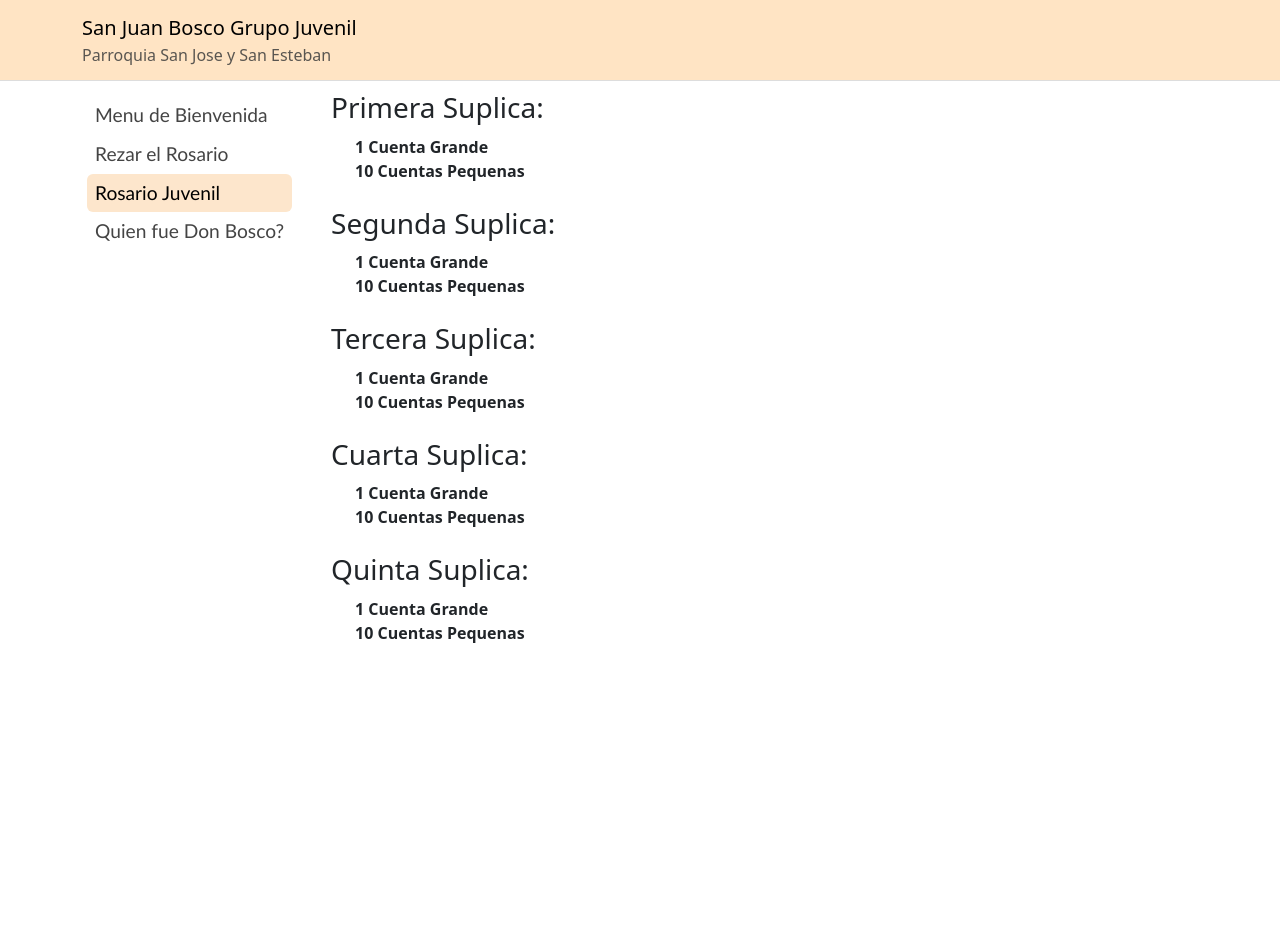
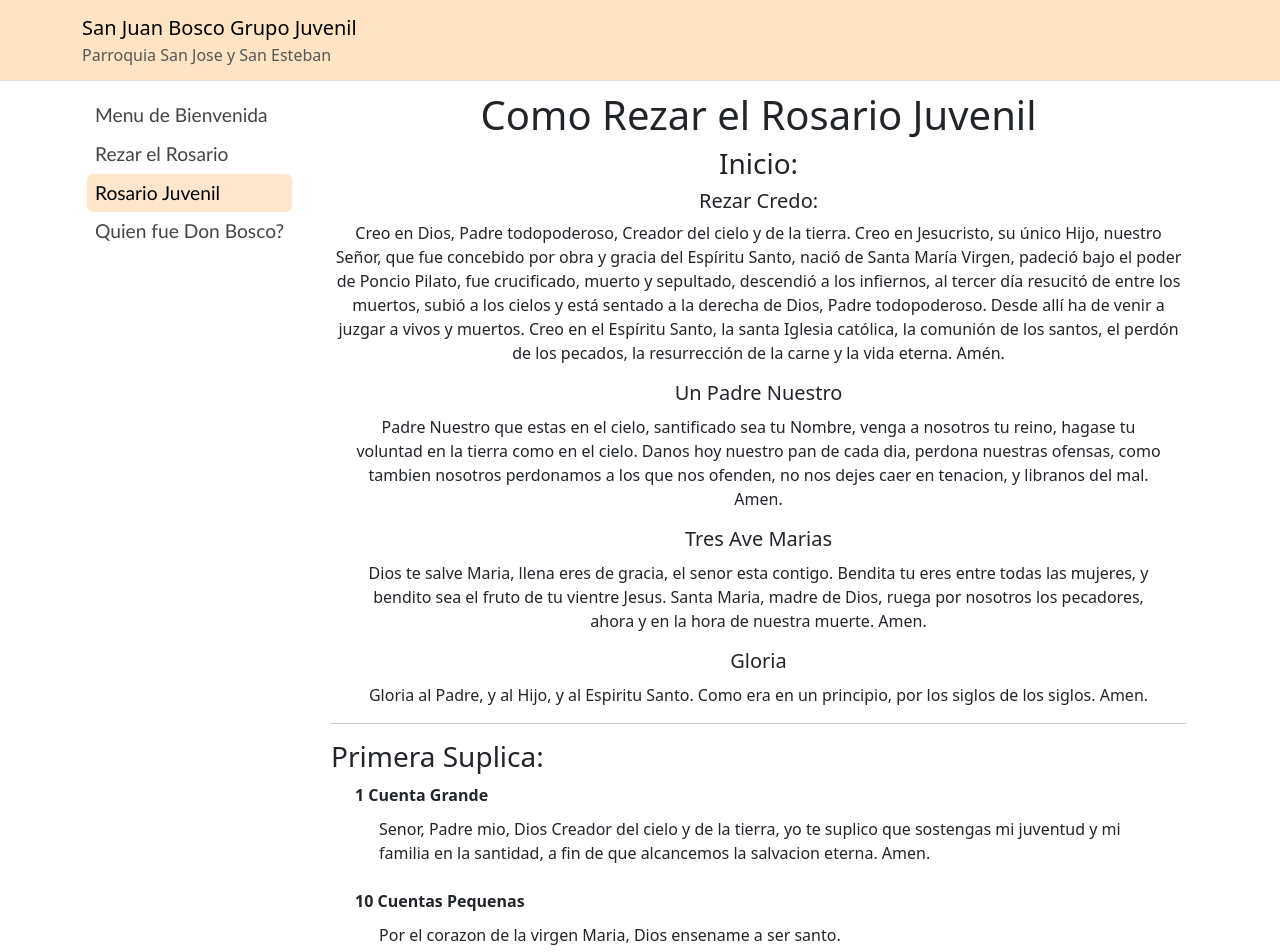
Before and after one commit to luiss28/San-Juan-Bosco-App, a React (Create React App) app: page /rosariojuvenil in a window 1280 px wide. Shown: the top 952 px of the page. Before the commit the page ends 800 px from the top, so only its background shows below. Built offline with nearby package versions, Linux system fonts and the light colour scheme; no server answers.

Commit message:
Pausing here for long break. Have to receive green light from Monsignor.

```diff
--- /dev/null
+++ b/src/components/CuentaGrande.jsx
@@ -0,0 +1,13 @@
+import Body from '../components/Body';
+
+export default function CuentaGrande() {
+    return (
+        <Body>
+            Senor, Padre mio, Dios Creador del
+            cielo y de la tierra, yo te suplico
+            que sostengas mi juventud y mi familia
+            en la santidad, a fin de que alcancemos
+            la salvacion eterna. Amen.
+        </Body>
+    )
+}
--- /dev/null
+++ b/src/components/CuentaPequena.jsx
@@ -0,0 +1,10 @@
+import Body from '../components/Body';
+
+export default function CuentaPequena() {
+    return (
+        <Body>
+            Por el corazon de la virgen Maria,
+            Dios ensename a ser santo.
+        </Body>
+    )
+}
--- a/src/components/Suplicas.jsx
+++ b/src/components/Suplicas.jsx
@@ -1,11 +1,21 @@
 import Body from '../components/Body';
+import CuentaGrande from './CuentaGrande';
+import CuentaPequena from './CuentaPequena';
+import Gloria from './Gloria';
 
 export default function Suplica() {
+
     return(
         <Body>
             <b>1 Cuenta Grande</b>
+            <CuentaGrande/>
             <br/>
             <b>10 Cuentas Pequenas</b>
+            <CuentaPequena/>
+            <br/>
+            <b>Gloria</b>
+            <Gloria/>
+            <br/>
         </Body>
     )
 }
--- a/src/pages/RosarioJuvenilPage.jsx
+++ b/src/pages/RosarioJuvenilPage.jsx
@@ -1,10 +1,39 @@
 import Body from '../components/Body';
 import Suplica from '../components/Suplicas';
+import PadreNuestro from '../components/PadreNuestro';
+import AveMaria from '../components/AveMaria';
+import Gloria from '../components/Gloria';
 
 export default function RosarioJuvenilPage() {
 
     return (
         <Body sidebar>
+            <h1 style={{textAlign:"center"}}>Como Rezar el Rosario Juvenil</h1>
+            <h3 style={{textAlign:"center"}}>Inicio:</h3>
+            <h5 style={{textAlign:"center"}}>Rezar Credo:</h5>
+            <p style={{textAlign:"center"}}>
+                Creo en Dios, Padre todopoderoso, Creador del cielo y de la tierra.
+                Creo en Jesucristo, su único Hijo, nuestro Señor, que fue concebido por obra y gracia del Espíritu Santo,
+                nació de Santa María Virgen, padeció bajo el poder de Poncio Pilato, fue crucificado, muerto y sepultado,
+                descendió a los infiernos, al tercer día resucitó de entre los muertos, subió a los cielos y está sentado
+                a la derecha de Dios, Padre todopoderoso. Desde allí ha de venir a juzgar a vivos y muertos. Creo en el Espíritu Santo,
+                la santa Iglesia católica, la comunión de los santos, el perdón de los pecados,
+                la resurrección de la carne y la vida eterna. Amén.
+            </p>
+            <h5 style={{textAlign:"center"}}>Un Padre Nuestro</h5>
+            <p style={{textAlign:"center"}}>
+                <PadreNuestro/>
+            </p>
+            <h5 style={{textAlign:"center"}}>Tres Ave Marias</h5>
+            <p style={{textAlign:"center"}}>
+                <AveMaria/>
+            </p>
+            <h5 style={{textAlign:"center"}}>Gloria</h5>
+            <p style={{textAlign:"center"}}>
+                <Gloria/>
+            </p>
+            <hr/>
+
             <h3>Primera Suplica:</h3>
             <Suplica/>
             <br/>
--- a/src/pages/RosarioPage.jsx
+++ b/src/pages/RosarioPage.jsx
@@ -38,6 +38,7 @@ export default function RosarioPage() {
         <Gloria/>
       </p>
       <hr/>
+
       <h3>Primer Misterio:</h3>
       <Misterio num={1}/>
       <br/>
@@ -53,6 +54,7 @@ export default function RosarioPage() {
       <h3>Quinto Misterio:</h3>
       <Misterio num={5}/>
       <hr/>
+
       <h3 style={{textAlign:"center"}}>Final:</h3>
       <h5 style={{textAlign:"center"}}>Salve</h5>
       <p style={{textAlign:"center"}}>
```
